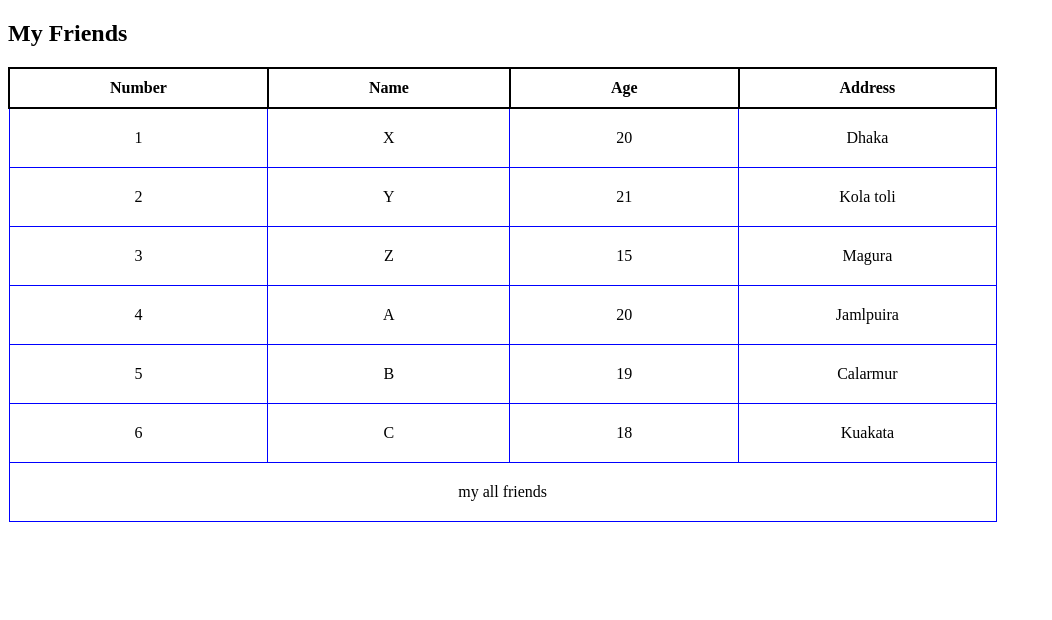
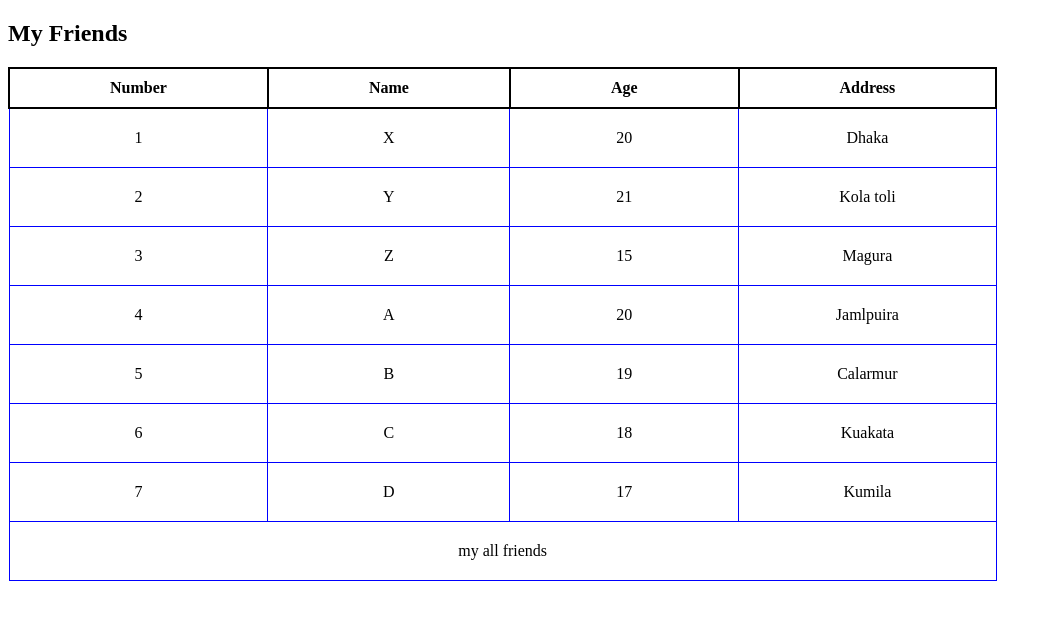
Before and after one commit to alaxrafin786/my-friends-table, a plain HTML site: page table.html in a window 1280 px wide. Shown: the whole page, without its empty margins (0-1052 px from the left). Drawn offline with Linux system fonts and the light colour scheme.

Commit message:
thired commit

```diff
--- a/table.html
+++ b/table.html
@@ -5,8 +5,6 @@
     <meta name="viewport" content="width=device-width, initial-scale=1.0">
     <title>Table Explore</title>
     <link rel="stylesheet" href="style/style.css">
-
-
 </head>
 <body>
     <h2>My Friends</h2>
@@ -56,6 +54,12 @@
                 <td>18</td>
                 <td>Kuakata</td>
             </tr>
+            <tr>
+                <td>7</td>
+                <td>D</td>
+                <td>17</td>
+                <td>Kumila</td>
+            </tr>
 
         </tbody>
         <tfoot>
```
